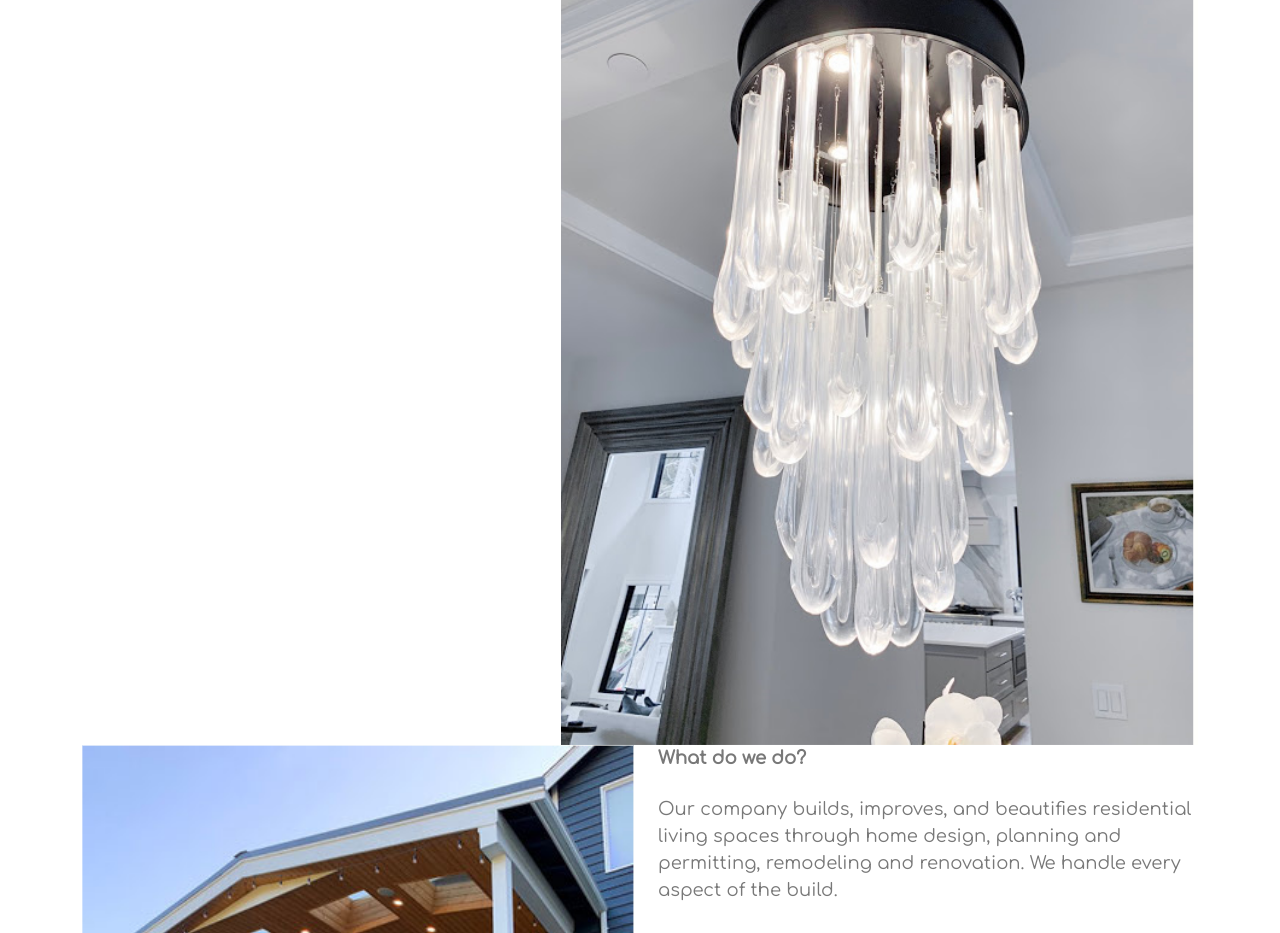
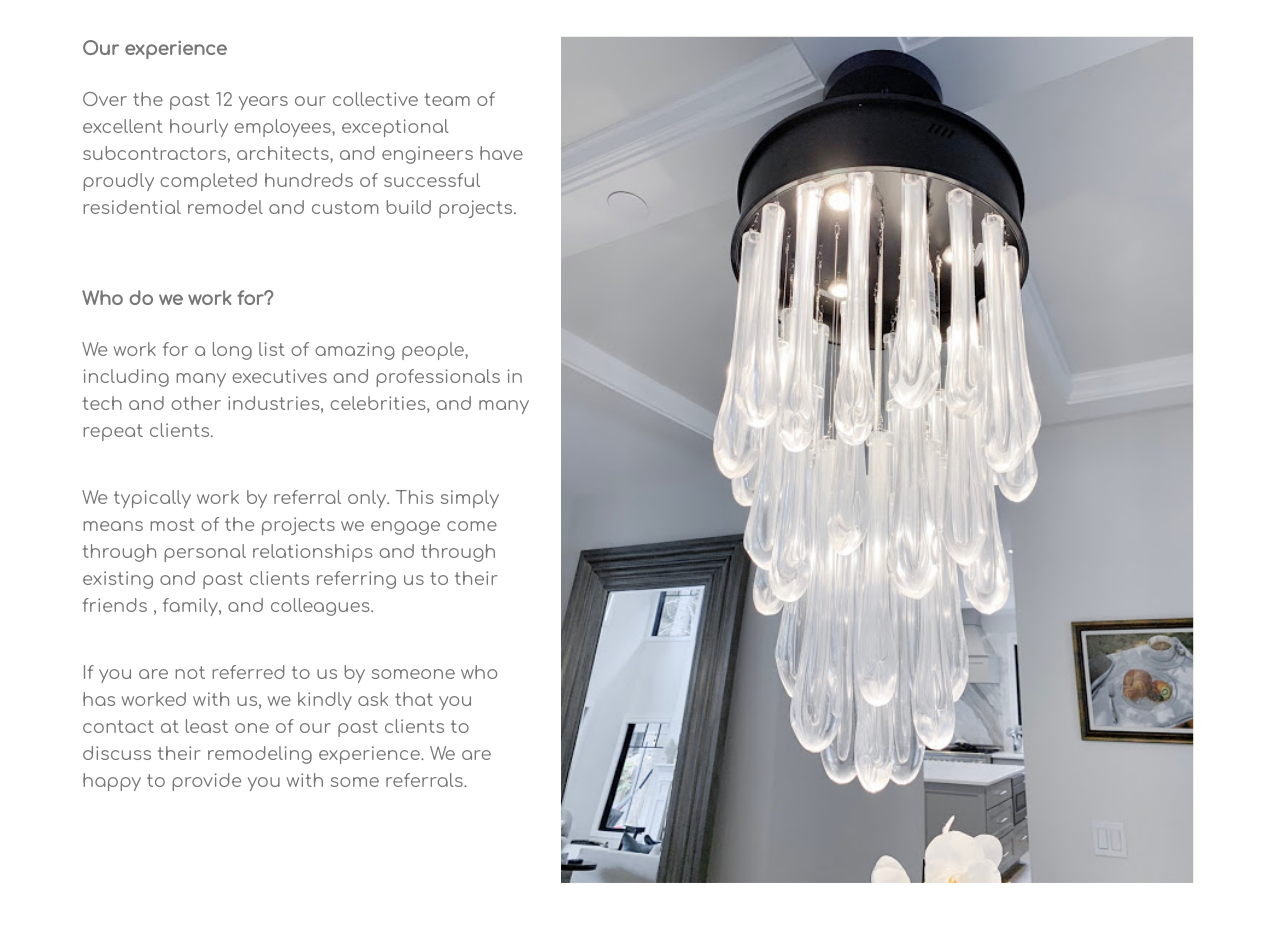
Before and after one commit to danishubin/SammamishRemodel, a plain HTML site: page about-us.html in a window 1280 px wide. Shown: the part 102-1035 px from the top of the page. Drawn offline with nearby package versions, Linux system fonts and the light colour scheme; a script that the page names is missing.

Commit message:
addedd margins

```diff
--- a/about-us.html
+++ b/about-us.html
@@ -38,48 +38,68 @@
     <div w3-include-html="navbar-light.html"></div>
 </div>
 <div class="container">
-        <div class="row">
+    <h2 class="header padding" style="margin-top: 50px">About Us</h2>
+    <div class="row" style="margin-top: 50px">
         <div class="col-sm">
-                <strong class="text"></strong>
+            <strong class="text">Our experience</strong>
             <br>
             <br>
-                <p class="text"></p>
+            <p class="text">Over the past 12 years our collective team of excellent hourly employees, exceptional
+                subcontractors, architects, and engineers have proudly completed hundreds of successful residential
+                remodel and custom build projects.</p>
             <br>
             <br>
-                <strong class="text"></strong>
+            <strong class="text">Who do we work for?</strong>
             <br>
             <br>
-                <p class="text"></p>
+            <p class="text">We work for a long list of amazing people, including many executives and professionals in
+                tech and other industries, celebrities, and many repeat clients.
+
+            </p>
             <br>
-                <p class="text"></p>
+            <p class="text">We typically work by referral only. This simply means most of the projects we engage come
+                through personal relationships and through existing and past clients referring us to their friends ,
+                family, and colleagues.</p>
             <br>
-                <p class="text"></p>
+            <p class="text">
+
+                If you are not referred to us by someone who has worked with us, we kindly ask that you contact at least
+                one of our past clients to discuss their remodeling experience. We are happy to provide you with some
+                referrals.
+
+            </p>
         </div>
         <div class="col-sm"><img src="images/About us 1.PNG"></div>
     </div>
-        <div class="row">
+    <div class="row"style="margin-top: 50px">
         <div class="col-sm"><img src="images/About us 2.PNG"></div>
         <div class="col-sm">
             <strong class="text">What do we do?</strong>
             <br>
             <br>
-                <p class="text">Our company builds, improves, and beautifies residential living spaces through home design, planning and permitting, remodeling and renovation. We handle every aspect of the build.</p>
+            <p class="text">Our company builds, improves, and beautifies residential living spaces through home design,
+                planning and permitting, remodeling and renovation. We handle every aspect of the build.</p>
             <br>
-                <p class="text">We also build new construction and custom homes from the ground up, including many large and small home additions each year.</p>
+            <p class="text">We also build new construction and custom homes from the ground up, including many large and
+                small home additions each year.</p>
             <br>
-                <p class="text">Our typical projects range between $50k - $3.5 mil, and we currently have the ability to complete projects ranging up to $5.5 mil.</p>
+            <p class="text">Our typical projects range between $50k - $3.5 mil, and we currently have the ability to
+                complete projects ranging up to $5.5 mil.</p>
             <br>
-                <p class="text">We also handle small jobs and projects, including replacing flooring, painting, new roofs, new windows, or just an overall makeover.</p>
+            <p class="text">We also handle small jobs and projects, including replacing flooring, painting, new roofs,
+                new windows, or just an overall makeover.</p>
         </div>
     </div>
-        <div class="row">
+    <div class="row"style="margin-top: 50px; margin-bottom: 50px">
         <div class="col-sm">
             <strong class="text">Where we work</strong>
             <br>
             <br>
-                <p class="text">We serve the Greater Seattle Washington East Side areas - Sammamish, Redmond, Bellevue, Medina, Mercer Island, Issaquah, Snoqualmie Ridge, Duvall, Carnation, and the surrounding areas.</p>
+            <p class="text">We serve the Greater Seattle Washington East Side areas - Sammamish, Redmond, Bellevue,
+                Medina, Mercer Island, Issaquah, Snoqualmie Ridge, Duvall, Carnation, and the surrounding areas.</p>
             <br>
-                <p class="text">In special cases we have also completed projects as far northwest as Kenmore, Kirkland, and Bothell, and as far southwest as Normandy Park and Arbor Heights.</p>
+            <p class="text">In special cases we have also completed projects as far northwest as Kenmore, Kirkland, and
+                Bothell, and as far southwest as Normandy Park and Arbor Heights.</p>
         </div>
         <div class="col-sm"><img src="images/About us 3.PNG"></div>
     </div>
--- a/css/construction-costs.css
+++ b/css/construction-costs.css
@@ -5,7 +5,6 @@
 .line {
     height: 2px;
     background-color: rgb(120, 120, 120);
-    margin: 10px;
 }
 
 .contact {
--- a/css/gallery.css
+++ b/css/gallery.css
@@ -9,7 +9,7 @@
 
 .image {
     /* padding: 40px; */
-    height: 100%;
+    height: 720px;
     position: absolute;
     object-fit: cover;
     object-position: left;
@@ -106,26 +106,26 @@
 div.span {
     margin: 50px 0 30px 0;
     height: 2px;
-    width: 100vw;
-    background-color: black;
+    width: 90%;
 }
 
 .caption-before {
     position: absolute;
     top: 100%;
     left: 20%;
-    padding: 5px;
+    padding: 20px;
 }
 
 .caption-after {
     position: absolute;
     top: 100%;
     left: 70%;
-    padding: 5px;
+    padding: 20px;
 }
 
 .row {
     margin: auto;
+    max-width: 61.5vw;
 }
 
 .row .col-md-4 img {
```
Also changed, not shown: construction-costs.html (+3 -3 lines), gallery.html (+1 -0 lines), team.html (+1 -0 lines). Lines whose indentation alone changed are shown as unchanged.
